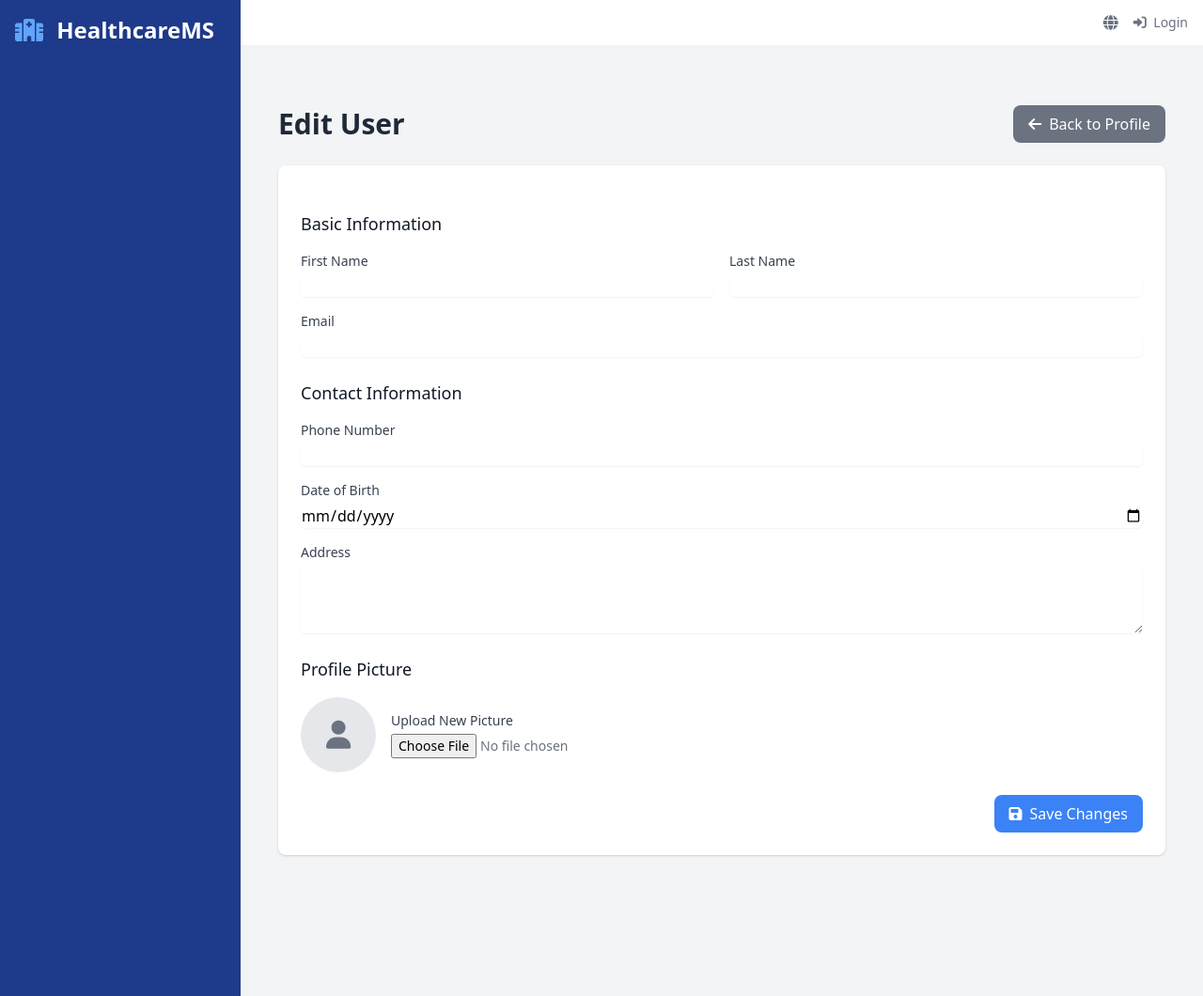
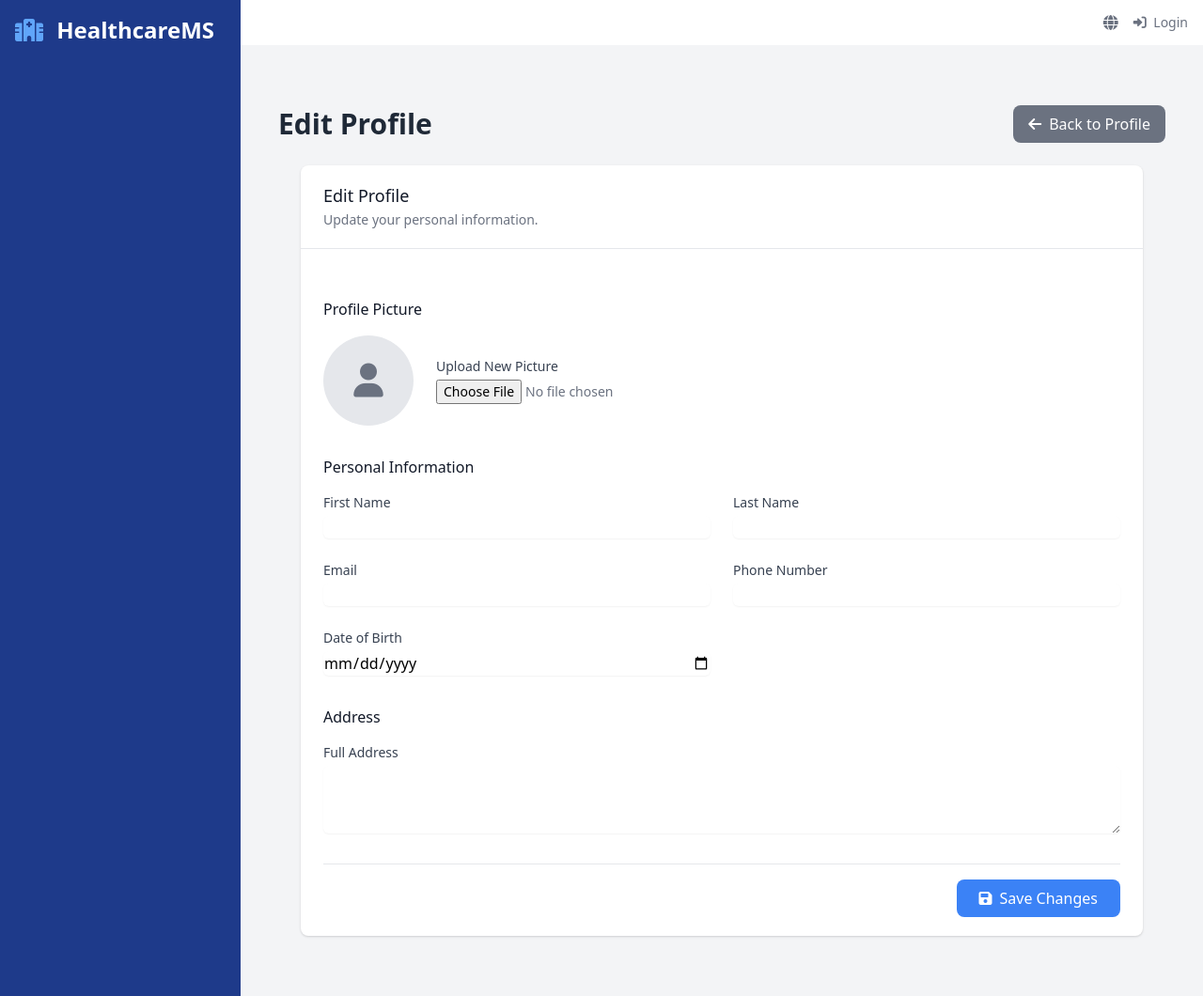
Before and after one commit to markramyy/healthcare-system, a Django app: template healthcare_ms/templates/users/user_form.html in a window 1280 px wide. Shown: the whole page at 94% size. Run offline with Django 5.2, Linux system fonts and the light colour scheme; the template is opened without the code that fills it, so the values that code supplies are empty.

Commit message:
Update user detail and form templates to improve user experience. Change user detail action visibility based on user type and enhance user form layout with better error handling and structured sections for personal information, profile picture, and address.

```diff
--- a/healthcare_ms/templates/users/user_detail.html
+++ b/healthcare_ms/templates/users/user_detail.html
@@ -4,7 +4,7 @@
 
 {% block actions %}
 <div class="flex space-x-4">
-    {% if not is_me %}
+    {% if user.user_type in 'admin,staff' %}
     <a href="{% url 'users:user-list' %}" class="bg-gray-500 hover:bg-gray-600 text-white px-4 py-2 rounded-lg">
         <i class="fas fa-arrow-left mr-2"></i>Back to Users
     </a>
--- a/healthcare_ms/templates/users/user_form.html
+++ b/healthcare_ms/templates/users/user_form.html
@@ -1,93 +1,139 @@
 {% extends 'users/base.html' %}
 
-{% block title %}Edit User{% endblock %}
+{% block title %}Edit Profile{% endblock %}
 
 {% block actions %}
+<div class="flex space-x-4">
     <a href="{% url 'users:user-detail' guid=user.guid %}" class="bg-gray-500 hover:bg-gray-600 text-white px-4 py-2 rounded-lg">
         <i class="fas fa-arrow-left mr-2"></i>Back to Profile
     </a>
+</div>
 {% endblock %}
 
 {% block user_content %}
+<div class="max-w-4xl mx-auto">
     <div class="bg-white rounded-lg shadow overflow-hidden">
-    <form method="post" enctype="multipart/form-data" class="space-y-6 p-6">
+        <div class="px-4 py-5 sm:px-6 border-b border-gray-200">
+            <h3 class="text-lg leading-6 font-medium text-gray-900">Edit Profile</h3>
+            <p class="mt-1 max-w-2xl text-sm text-gray-500">Update your personal information.</p>
+        </div>
+
+        <div class="px-4 py-5 sm:px-6">
+            <form method="post" enctype="multipart/form-data" class="space-y-8">
                 {% csrf_token %}
 
-        <!-- Basic Information -->
-        <div class="space-y-4">
-            <h3 class="text-lg font-medium text-gray-900">Basic Information</h3>
-
-            <div class="grid grid-cols-1 md:grid-cols-2 gap-4">
-                <div>
-                    <label for="first_name" class="block text-sm font-medium text-gray-700">First Name</label>
-                    <input type="text" name="first_name" id="first_name" value="{{ serialized_data.first_name|default:'' }}"
-                           class="mt-1 block w-full rounded-md border-gray-300 shadow-sm focus:border-blue-500 focus:ring-blue-500">
+                {% if form.non_field_errors %}
+                <div class="bg-red-50 border-l-4 border-red-400 p-4 mb-4">
+                    <div class="flex">
+                        <div class="flex-shrink-0">
+                            <i class="fas fa-exclamation-circle text-red-400"></i>
                         </div>
-
-                <div>
-                    <label for="last_name" class="block text-sm font-medium text-gray-700">Last Name</label>
-                    <input type="text" name="last_name" id="last_name" value="{{ serialized_data.last_name|default:'' }}"
-                           class="mt-1 block w-full rounded-md border-gray-300 shadow-sm focus:border-blue-500 focus:ring-blue-500">
+                        <div class="ml-3">
+                            <p class="text-sm text-red-700">
+                                {% for error in form.non_field_errors %}
+                                    {{ error }}
+                                {% endfor %}
+                            </p>
                         </div>
                     </div>
-
-            <div>
-                <label for="email" class="block text-sm font-medium text-gray-700">Email</label>
-                <input type="email" name="email" id="email" value="{{ serialized_data.email|default:'' }}"
-                       class="mt-1 block w-full rounded-md border-gray-300 shadow-sm focus:border-blue-500 focus:ring-blue-500">
-            </div>
-        </div>
-
-        <!-- Contact Information -->
-        <div class="space-y-4">
-            <h3 class="text-lg font-medium text-gray-900">Contact Information</h3>
-
-            <div>
-                <label for="phone_number" class="block text-sm font-medium text-gray-700">Phone Number</label>
-                <input type="tel" name="phone_number" id="phone_number" value="{{ serialized_data.phone_number|default:'' }}"
-                       class="mt-1 block w-full rounded-md border-gray-300 shadow-sm focus:border-blue-500 focus:ring-blue-500">
-            </div>
-
-            <div>
-                <label for="date_of_birth" class="block text-sm font-medium text-gray-700">Date of Birth</label>
-                <input type="date" name="date_of_birth" id="date_of_birth" value="{{ serialized_data.date_of_birth|default:'' }}"
-                       class="mt-1 block w-full rounded-md border-gray-300 shadow-sm focus:border-blue-500 focus:ring-blue-500">
-            </div>
-
-            <div>
-                <label for="address" class="block text-sm font-medium text-gray-700">Address</label>
-                <textarea name="address" id="address" rows="3"
-                          class="mt-1 block w-full rounded-md border-gray-300 shadow-sm focus:border-blue-500 focus:ring-blue-500">{{ serialized_data.address|default:'' }}</textarea>
-            </div>
-        </div>
-
-        <!-- Profile Picture -->
-        <div class="space-y-4">
-            <h3 class="text-lg font-medium text-gray-900">Profile Picture</h3>
-
-            <div class="flex items-center space-x-4">
-                {% if user.profile_picture %}
-                <img class="h-20 w-20 rounded-full" src="{{ user.profile_picture.url }}" alt="{{ user.username }}">
-                {% else %}
-                <div class="h-20 w-20 rounded-full bg-gray-200 flex items-center justify-center">
-                    <i class="fas fa-user text-gray-500 text-3xl"></i>
                 </div>
                 {% endif %}
 
+                <!-- Profile Picture Section -->
+                <div class="space-y-4">
+                    <h4 class="text-md font-medium text-gray-900">Profile Picture</h4>
+                    <div class="flex items-center space-x-6">
+                        <div class="flex-shrink-0">
+                            {% if user.profile_picture %}
+                            <img class="h-24 w-24 rounded-full object-cover" src="{{ user.profile_picture.url }}" alt="{{ user.username }}">
+                            {% else %}
+                            <div class="h-24 w-24 rounded-full bg-gray-200 flex items-center justify-center">
+                                <i class="fas fa-user text-gray-500 text-4xl"></i>
+                            </div>
+                            {% endif %}
+                        </div>
                         <div class="flex-1">
-                    <label for="profile_picture" class="block text-sm font-medium text-gray-700">Upload New Picture</label>
-                    <input type="file" name="profile_picture" id="profile_picture"
-                           class="mt-1 block w-full text-sm text-gray-500 file:mr-4 file:py-2 file:px-4 file:rounded-md file:border-0 file:text-sm file:font-semibold file:bg-blue-50 file:text-blue-700 hover:file:bg-blue-100">
+                            <label for="id_profile_picture" class="block text-sm font-medium text-gray-700">Upload New Picture</label>
+                            <input type="file" name="profile_picture" id="id_profile_picture" accept="image/*"
+                                   class="mt-1 block w-full text-sm text-gray-500 file:mr-4 file:py-2 file:px-4 file:rounded-full file:border-0 file:text-sm file:font-semibold file:bg-blue-50 file:text-blue-700 hover:file:bg-blue-100">
+                            {% if form.profile_picture.errors %}
+                            <p class="mt-2 text-sm text-red-600">{{ form.profile_picture.errors.0 }}</p>
+                            {% endif %}
                         </div>
                     </div>
                 </div>
 
-        <!-- Submit Button -->
-        <div class="flex justify-end">
-            <button type="submit" class="bg-blue-500 hover:bg-blue-600 text-white px-4 py-2 rounded-lg">
+                <!-- Personal Information Section -->
+                <div class="space-y-4">
+                    <h4 class="text-md font-medium text-gray-900">Personal Information</h4>
+                    <div class="grid grid-cols-1 gap-6 sm:grid-cols-2">
+                        <div>
+                            <label for="id_first_name" class="block text-sm font-medium text-gray-700">First Name</label>
+                            <input type="text" name="first_name" id="id_first_name" value="{{ form.first_name.value|default:'' }}"
+                                   class="mt-1 block w-full rounded-md border-gray-300 shadow-sm focus:border-blue-500 focus:ring-blue-500">
+                            {% if form.first_name.errors %}
+                            <p class="mt-2 text-sm text-red-600">{{ form.first_name.errors.0 }}</p>
+                            {% endif %}
+                        </div>
+
+                        <div>
+                            <label for="id_last_name" class="block text-sm font-medium text-gray-700">Last Name</label>
+                            <input type="text" name="last_name" id="id_last_name" value="{{ form.last_name.value|default:'' }}"
+                                   class="mt-1 block w-full rounded-md border-gray-300 shadow-sm focus:border-blue-500 focus:ring-blue-500">
+                            {% if form.last_name.errors %}
+                            <p class="mt-2 text-sm text-red-600">{{ form.last_name.errors.0 }}</p>
+                            {% endif %}
+                        </div>
+
+                        <div>
+                            <label for="id_email" class="block text-sm font-medium text-gray-700">Email</label>
+                            <input type="email" name="email" id="id_email" value="{{ form.email.value|default:'' }}"
+                                   class="mt-1 block w-full rounded-md border-gray-300 shadow-sm focus:border-blue-500 focus:ring-blue-500">
+                            {% if form.email.errors %}
+                            <p class="mt-2 text-sm text-red-600">{{ form.email.errors.0 }}</p>
+                            {% endif %}
+                        </div>
+
+                        <div>
+                            <label for="id_phone_number" class="block text-sm font-medium text-gray-700">Phone Number</label>
+                            <input type="tel" name="phone_number" id="id_phone_number" value="{{ form.phone_number.value|default:'' }}"
+                                   class="mt-1 block w-full rounded-md border-gray-300 shadow-sm focus:border-blue-500 focus:ring-blue-500">
+                            {% if form.phone_number.errors %}
+                            <p class="mt-2 text-sm text-red-600">{{ form.phone_number.errors.0 }}</p>
+                            {% endif %}
+                        </div>
+
+                        <div>
+                            <label for="id_date_of_birth" class="block text-sm font-medium text-gray-700">Date of Birth</label>
+                            <input type="date" name="date_of_birth" id="id_date_of_birth" value="{{ form.date_of_birth.value|date:'Y-m-d'|default:'' }}"
+                                   class="mt-1 block w-full rounded-md border-gray-300 shadow-sm focus:border-blue-500 focus:ring-blue-500">
+                            {% if form.date_of_birth.errors %}
+                            <p class="mt-2 text-sm text-red-600">{{ form.date_of_birth.errors.0 }}</p>
+                            {% endif %}
+                        </div>
+                    </div>
+                </div>
+
+                <!-- Address Section -->
+                <div class="space-y-4">
+                    <h4 class="text-md font-medium text-gray-900">Address</h4>
+                    <div>
+                        <label for="id_address" class="block text-sm font-medium text-gray-700">Full Address</label>
+                        <textarea name="address" id="id_address" rows="3"
+                                  class="mt-1 block w-full rounded-md border-gray-300 shadow-sm focus:border-blue-500 focus:ring-blue-500">{{ form.address.value|default:'' }}</textarea>
+                        {% if form.address.errors %}
+                        <p class="mt-2 text-sm text-red-600">{{ form.address.errors.0 }}</p>
+                        {% endif %}
+                    </div>
+                </div>
+
+                <div class="flex justify-end pt-4 border-t border-gray-200">
+                    <button type="submit" class="bg-blue-500 hover:bg-blue-600 text-white px-6 py-2 rounded-lg transition duration-150 ease-in-out">
                         <i class="fas fa-save mr-2"></i>Save Changes
                     </button>
                 </div>
             </form>
         </div>
+    </div>
+</div>
 {% endblock %}
```
Lines whose indentation alone changed are shown as unchanged.
